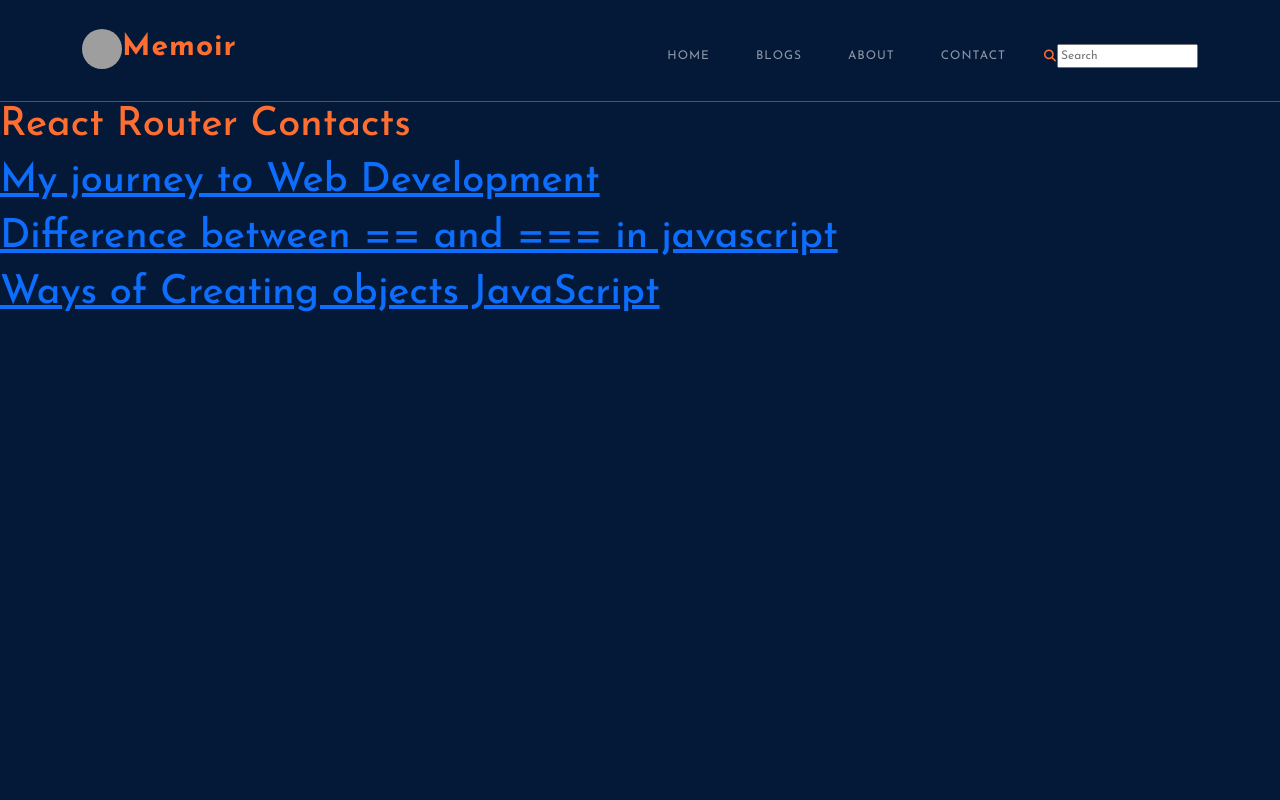
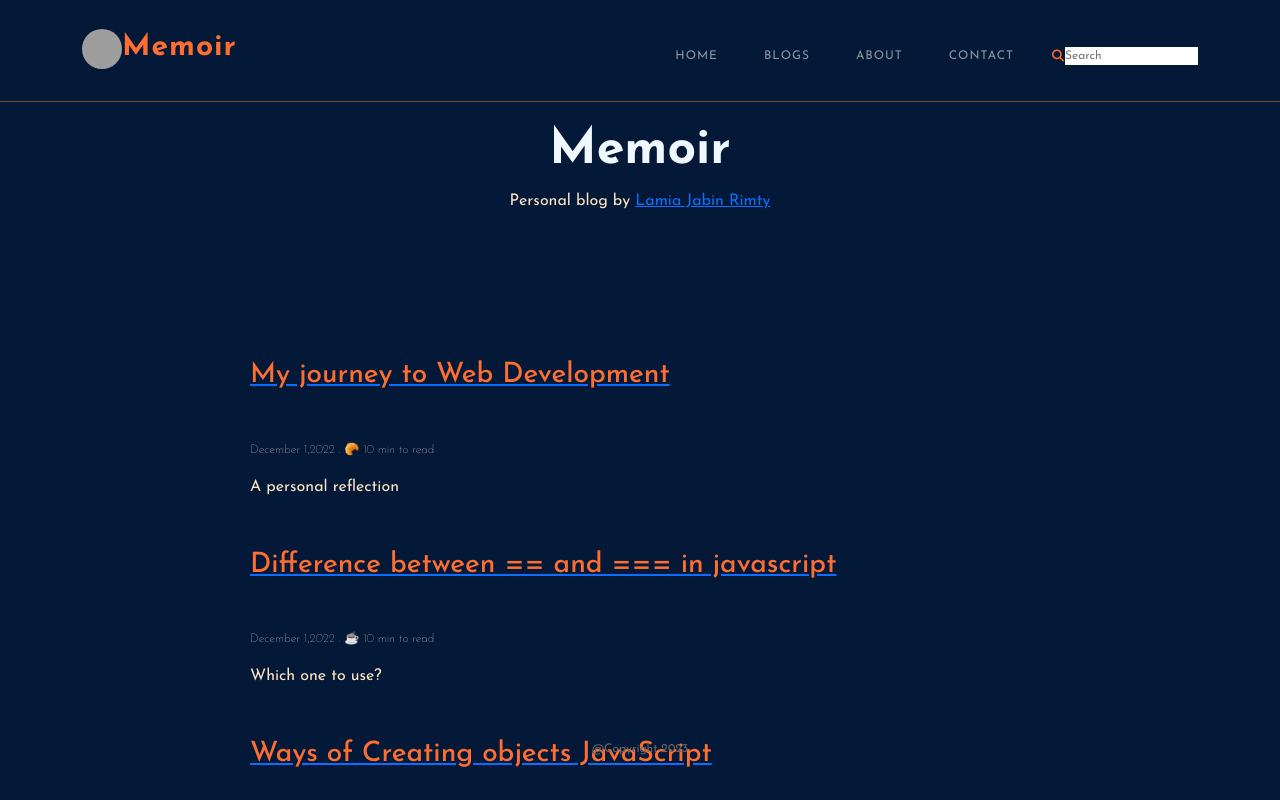
Before and after one commit to LamiaRimty/Personal-Blog, a React (Create React App) app in the folder my-app/: page / in a window 1280 px wide. Shown: the top 800 px of the page. Built offline with nearby package versions, Linux system fonts and the light colour scheme; grey boxes are pictures that could not be loaded.

Commit message:
Generate blog items from array usin map method

```diff
--- a/my-app/src/App.jsx
+++ b/my-app/src/App.jsx
@@ -2,20 +2,21 @@ import "./App.css";
 import React from "react";
 import Header from "./components/header/Header";
 import Compose from "./pages/compose/Compose";
-import Blog from "./components/blog/Blog";
+//import Blogs from "./pages/blogs/Blogs";
 import Footer from "./components/footer/Footer";
 import Home from "./pages/home/Home";
 //import Single from "./pages/single/Single";
 //import SingleBlog from "./components/singleBlog/SingleBlog";
 import About from "./pages/about/About";
 import Contact from "./pages/contact/Contact";
-//import ErrorPage from "./pages/error/error-page";
+import ErrorPage from "./pages/error/error-page";
 import {
   BrowserRouter as Router,
   Routes,
   Route,
   //Redirect,Navigate
 } from "react-router-dom";
+import Details from "./pages/details/Details";
 
 function App() {
   return (
@@ -23,21 +24,20 @@ function App() {
       <div>
         <Header />
         <Routes>
-          <Route exact path="/" element={<Home />} />
+          <Route
+            exact
+            path="/"
+            element={<Home />}
+            errorElement={<ErrorPage />}
+          />
 
-          <Route path="/blogs" element={<Blog />} />
+          <Route exact path="/details/:id" element={<Details />} />
 
           <Route path="/about" element={<About />} />
 
           <Route path="/contact" element={<Contact />} />
 
           <Route path="/compose" element={<Compose />} />
-
-          {/* <Route
-            path="/blog/:blogId"
-            element={<Single />}
-            errorElement={<ErrorPage />}
-          /> */}
         </Routes>
         <Footer />
       </div>
--- /dev/null
+++ b/my-app/src/assets/data/blogData.js
@@ -0,0 +1,28 @@
+export const blog = [
+    {
+      id: 1,
+      title: "My journey to Web Development",
+      time: "December 1,2022 .  🥐 10 min to read",
+      qoute: "A personal reflection",
+      description:
+        "There are many variations of passages of Lorem Ipsum available, but the majority have suffered alteration in some form, by injected humour, or randomised words which don't look even slightly believable. If you are going to use a passage of Lorem Ipsum, you need to be sure there isn't anything embarrassing hidden in the middle of text. All the Lorem Ipsum generators on the Internet tend to repeat predefined chunks as necessary, making this the first true generator on the Internet. It uses a dictionary of over 200 Latin words, combined with a handful of model sentence structures, to generate Lorem Ipsum which looks reasonable. The generated Lorem Ipsum is therefore always free from repetition, injected humour, or non-characteristic words etc.",
+    },
+
+    {
+      id: 2,
+      title: "Difference between == and === in javascript",
+      time: "December 1,2022 .  ☕️ 10 min to read",
+      qoute: "Which one to use?",
+      description:
+        "There are many variations of passages of Lorem Ipsum available, but the majority have suffered alteration in some form, by injected humour, or randomised words which don't look even slightly believable. If you are going to use a passage of Lorem Ipsum, you need to be sure there isn't anything embarrassing hidden in the middle of text. All the Lorem Ipsum generators on the Internet tend to repeat predefined chunks as necessary, making this the first true generator on the Internet. It uses a dictionary of over 200 Latin words, combined with a handful of model sentence structures, to generate Lorem Ipsum which looks reasonable. The generated Lorem Ipsum is therefore always free from repetition, injected humour, or non-characteristic words etc.",
+    },
+
+    {
+      id: 3,
+      title: "Ways of Creating objects JavaScript",
+      time: "December 1,2022 .  🍱 10 min to read",
+      qoute: "Three ways to set you on right path.?",
+      description:
+        "There are many variations of passages of Lorem Ipsum available, but the majority have suffered alteration in some form, by injected humour, or randomised words which don't look even slightly believable. If you are going to use a passage of Lorem Ipsum, you need to be sure there isn't anything embarrassing hidden in the middle of text. All the Lorem Ipsum generators on the Internet tend to repeat predefined chunks as necessary, making this the first true generator on the Internet. It uses a dictionary of over 200 Latin words, combined with a handful of model sentence structures, to generate Lorem Ipsum which looks reasonable. The generated Lorem Ipsum is therefore always free from repetition, injected humour, or non-characteristic words etc.",
+    },
+  ]
--- a/my-app/src/components/Footer/footer.css
+++ b/my-app/src/components/Footer/footer.css
@@ -1,18 +1,13 @@
 .footer-padding {
-	padding-bottom:600px;
+ font-size: 12px;
+  color:dimgrey;
 }
 
 .footer {
 	position: absolute;
-  bottom: 0%;
+    bottom: 0%;
 	width: 100%;
 	height: 60px;
-  text-align: center;
+   text-align: center;
 
 }
-
-.footer p {
-	margin-top: 1000px;
-	font-size: 12px;
-  color:dimgrey;
-}
--- a/my-app/src/components/Header/header.css
+++ b/my-app/src/components/Header/header.css
@@ -99,3 +99,9 @@ width: 100%;
     transform: rotate(360deg);
   }
 }
+
+@media screen and(max-width:768px) {
+  nav{
+    display: none;
+  }
+}
--- a/my-app/src/components/blog/Blog.jsx
+++ b/my-app/src/components/blog/Blog.jsx
@@ -1,52 +1,25 @@
 import "./blog.css";
 import React from "react";
+import { blog } from "../../assets/data/blogData";
 import { Link } from "react-router-dom";
-const BlogData = [
-  {
-    id: 1,
-    title: "My journey to Web Development",
-    time: "December 1,2022 .  🥐 10 min to read",
-    qoute: "A personal reflection",
-    description:
-      "There are many variations of passages of Lorem Ipsum available, but the majority have suffered alteration in some form, by injected humour, or randomised words which don't look even slightly believable. If you are going to use a passage of Lorem Ipsum, you need to be sure there isn't anything embarrassing hidden in the middle of text. All the Lorem Ipsum generators on the Internet tend to repeat predefined chunks as necessary, making this the first true generator on the Internet. It uses a dictionary of over 200 Latin words, combined with a handful of model sentence structures, to generate Lorem Ipsum which looks reasonable. The generated Lorem Ipsum is therefore always free from repetition, injected humour, or non-characteristic words etc.",
-  },
-
-  {
-    id: 2,
-    title: "Difference between == and === in javascript",
-    time: "December 1,2022 .  ☕️ 10 min to read",
-    qoute: "Which one to use?",
-    description:
-      "There are many variations of passages of Lorem Ipsum available, but the majority have suffered alteration in some form, by injected humour, or randomised words which don't look even slightly believable. If you are going to use a passage of Lorem Ipsum, you need to be sure there isn't anything embarrassing hidden in the middle of text. All the Lorem Ipsum generators on the Internet tend to repeat predefined chunks as necessary, making this the first true generator on the Internet. It uses a dictionary of over 200 Latin words, combined with a handful of model sentence structures, to generate Lorem Ipsum which looks reasonable. The generated Lorem Ipsum is therefore always free from repetition, injected humour, or non-characteristic words etc.",
-  },
-
-  {
-    id: 3,
-    title: "Ways of Creating objects JavaScript",
-    time: "December 1,2022 .  🍱 10 min to read",
-    qoute: "Three ways to set you on right path.?",
-    description:
-      "There are many variations of passages of Lorem Ipsum available, but the majority have suffered alteration in some form, by injected humour, or randomised words which don't look even slightly believable. If you are going to use a passage of Lorem Ipsum, you need to be sure there isn't anything embarrassing hidden in the middle of text. All the Lorem Ipsum generators on the Internet tend to repeat predefined chunks as necessary, making this the first true generator on the Internet. It uses a dictionary of over 200 Latin words, combined with a handful of model sentence structures, to generate Lorem Ipsum which looks reasonable. The generated Lorem Ipsum is therefore always free from repetition, injected humour, or non-characteristic words etc.",
-  },
-];
 
 function Blog() {
   return (
-    <div className="blog">
-      <h5>My Recent Blogs</h5>
-      <div className="container blog-container">
-        {BlogData.map(({ id, title, time, description }) => {
-          return (
-            <article key={id} className="blogItem">
-              <h1 className="title">{title}</h1>
-              <p className="time">{time}</p>
-              {/* <p className="qoute"></p> */}
-              <p className="description">{description}</p>
-            </article>
-          );
-        })}
+    <>
+      <div className="blog">
+        {blog.map((blogItem) => (
+          <article className="blog-container" key={blogItem.id}>
+            <Link to={`details/${blogItem.id}`} className="link">
+              <h1 className="title">{blogItem.title}</h1>
+            </Link>
+
+            <p className="time">{blogItem.time}</p>
+            <p className="qoute">{blogItem.qoute}</p>
+            {/* <p className="description">{blogItem.description}</p> */}
+          </article>
+        ))}
       </div>
-    </div>
+    </>
   );
 }
 export default Blog;
--- a/my-app/src/components/blog/blog.css
+++ b/my-app/src/components/blog/blog.css
@@ -4,10 +4,11 @@ h5{
     text-align: center;
 }
 .blog-container{
-    padding-top: 50px;
+   margin: 50px;
 }
+
 .blog{
-    padding-top: 50px;
+    padding-top: 10px;
     height: 200px;
     padding-left: 200px;
     text-align: left;
@@ -19,6 +20,8 @@ h5{
     font-weight: medium;
     color: #FF6E31;
     cursor: pointer;
+    text-align: left;
+    text-decoration: none;
 }
 
 .time{
@@ -34,3 +37,28 @@ h5{
 
 
 }
+
+.link{
+    outline: none;
+}
+.singleBlog{
+    padding: 50px 0;
+    background-color: alic;
+  }
+  h1{
+
+    color: antiquewhite;
+    align-items: center;
+    text-align: center;
+  }
+  .desc{
+    margin-top: 10px 0px;
+    font-size: 18px;
+    line-height: 1.5;
+  }
+  .time{
+    padding-top:40px ;
+    font-size: 12px;
+    color: beige;
+    font-weight: lighter;
+  }
--- a/my-app/src/index.css
+++ b/my-app/src/index.css
@@ -1,5 +1,11 @@
-html {
+* {
     box-sizing: border-box;
+    margin: 0;
+    padding: 0;
+    border: 0;
+    outline: 0;
+    text-decoration: none;
+
   }
   *,
   *:before,
@@ -16,6 +22,12 @@ html {
     -moz-osx-font-smoothing: grayscale;
   }
 
+  /* #root {
+    display: flex;
+    height: 100%;
+    width: 100%;
+  } */
+
 @media screen and(max-width:768px){
     ul{
         display: none;
--- a/my-app/src/index.jsx
+++ b/my-app/src/index.jsx
@@ -1,26 +1,11 @@
-// import React from 'react';
-// import ReactDOM from 'react-dom/client';
-// import App from './App';
-
+import React from "react";
+import ReactDOM from "react-dom/client";
+import App from "./App";
 import "./index.css";
 
-import React from "react";
-import ReactDOM from "react-dom/client";
-import { createBrowserRouter, RouterProvider } from "react-router-dom";
-import "./index.css";
-import Blogs from "./pages/blogs/Blogs";
-import ErrorPage from "./pages/error/error-page";
-
-const router = createBrowserRouter([
-  {
-    path: "/",
-    element: <Blogs />,
-    errorElement: <ErrorPage />,
-  },
-]);
-
-ReactDOM.createRoot(document.getElementById("root")).render(
+const root = ReactDOM.createRoot(document.getElementById("root"));
+root.render(
   <React.StrictMode>
-    <RouterProvider router={router} />
+    <App />
   </React.StrictMode>
 );
--- a/my-app/src/pages/Home/home.css
+++ b/my-app/src/pages/Home/home.css
@@ -1,19 +1,20 @@
-
+/*
 .home-blog-list{
     padding-top: 5px;
     height: 200px;
-    padding-left: 200px;
+    padding-left: 0px;
     text-align: left;
 
-}
+} */
 .container-fluid {
     align-items: center;
     text-align: center;
-    padding-top: 50px;
     padding-bottom: 70px;
 }
 
-h1{
+.heading{
+    text-align: center;
+    padding-top: 20px;
     font-weight: 900;
     font-size: 50px;
     color: aliceblue;
--- a/my-app/src/pages/Home/home.jsx
+++ b/my-app/src/pages/Home/home.jsx
@@ -1,8 +1,5 @@
 import "./home.css";
-// import BlogFile from "../../components/blogFile/BlogFile";
-// import Blog from "../../components/blog/Blog";
-//import Category from "../../components/category/Category";
-
+import Blog from "../../components/blog/Blog";
 function Home() {
   return (
     <div className="home">
@@ -16,16 +13,7 @@ function Home() {
         </p>
       </div>
       <div className="home-blog-list">
-        {/* {BlogFile.map((newBlog) => {
-          return (
-            <Blog
-              key={newBlog.id}
-              title={newBlog.title}
-              time={newBlog.time}
-              qoute={newBlog.qoute}
-            />
-          );
-        })} */}
+        <Blog />
       </div>
       {/* <Category/> */}
     </div>
--- a/my-app/src/pages/blogs/Blogs.jsx
+++ b/my-app/src/pages/blogs/Blogs.jsx
@@ -1,26 +1,8 @@
-import Footer from "../../components/footer/Footer";
-import Header from "../../components/header/Header";
-import Blog from "../../components/blog/Blog";
-export default function Blogs() {
+function Blogs() {
   return (
     <>
-      <div className="blogs">
-        <Header />
-        <h1>React Router Contacts</h1>
-        <article>
-          <h1>
-            <a href={`blog/1`}>My journey to Web Development</a>
-          </h1>
-          <h1>
-            <a href={`blog/2`}>Difference between == and === in javascript</a>
-          </h1>
-          <h1>
-            <a href={`blog/3`}>Ways of Creating objects JavaScript</a>
-          </h1>
-        </article>
-        <div id="detail"></div>
-        <Footer />
-      </div>
+      <h1>Hello</h1>
     </>
   );
 }
+export default Blogs;
--- a/my-app/src/pages/blogs/blogs.css
+++ b/my-app/src/pages/blogs/blogs.css
@@ -1,4 +1,4 @@
-.blogs{
+#blogs{
     padding-top: 50px;
     height: 200px;
     padding-left: 200px;
```
